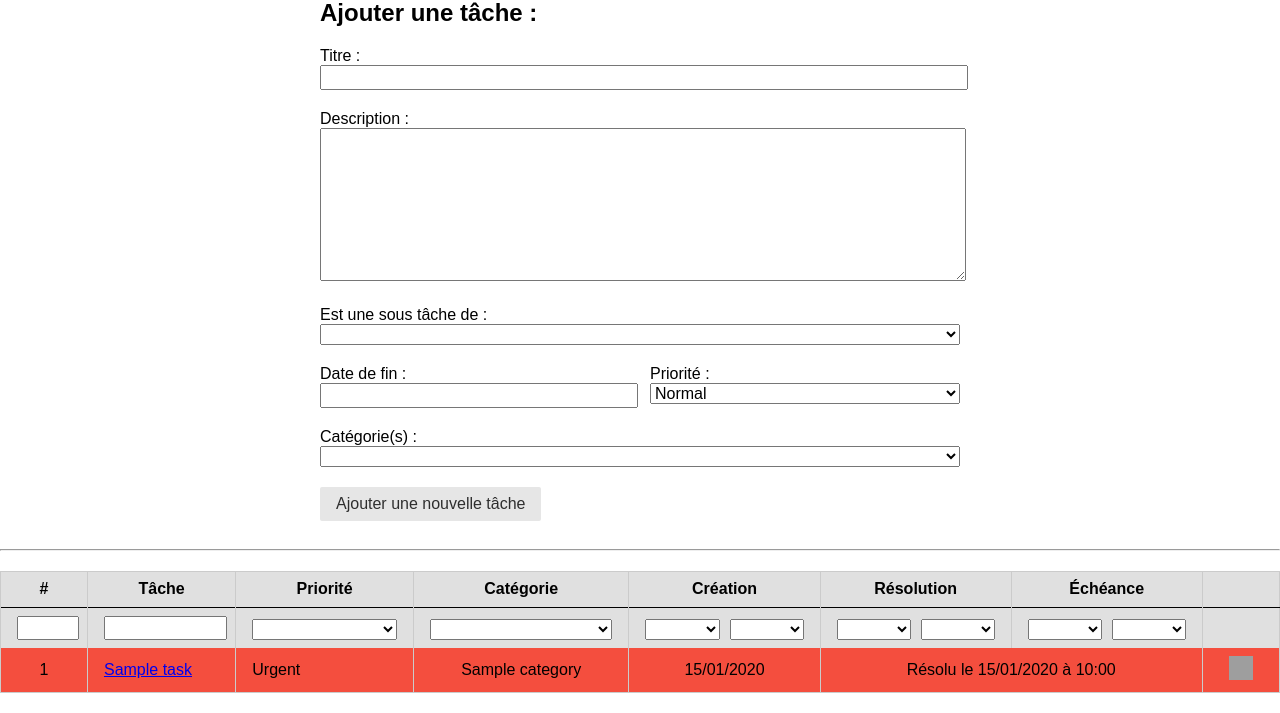
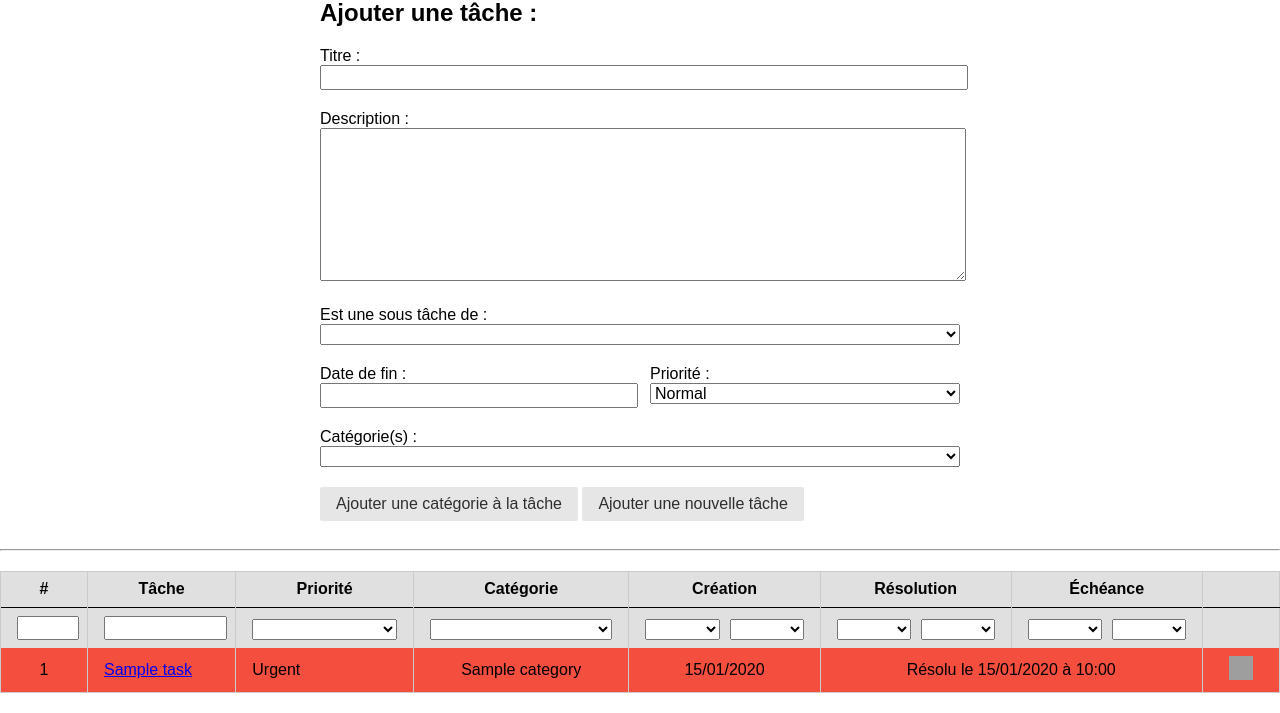
Before and after one commit to Bruce1347/YATDLM, a Django app: page /todo/lists/1/ in a window 1280 px wide, after a click on "Ajouter une tâche". Shown: the part 267-980 px from the top of the page. Run offline with Django 3.2, Linux system fonts and the light colour scheme; a user stored in the database is signed in; tables that the repository leaves empty hold one stand-in row (values such as "Sample post"); parts of the project's set-up code (start-up, migrations or seed data) failed here and were passed over; some libraries are stand-ins or nearby versions; grey boxes are pictures that could not be loaded.

Commit message:
#118: Fix the multi categories addition when a task is created
This feature was originally meant to be added with the categories system
but it got lost somehow.
This commit adds the missing code part to handle this missed feature.

```diff
--- a/yatdlm/templates/todo/list.html
+++ b/yatdlm/templates/todo/list.html
@@ -60,7 +60,12 @@
                             <option value="-1"></option>
                         </select>
                     </div>
-                    <button class="marginb-normal pure-button" type="button" onclick="add_task_exp('/todo/lists/{{ list.id }}/add_task');">Ajouter une nouvelle tâche</button>
+                    <button class="marginb-normal pure-button" type="button" id="add_new_task_category">
+                        Ajouter une catégorie à la tâche
+                    </button>
+                    <button class="marginb-normal pure-button" type="button" onclick="add_task_exp('/todo/lists/{{ list.id }}/add_task');">
+                        Ajouter une nouvelle tâche
+                    </button>
                 </form>
             </div>
             <hr>
--- a/yatdlm/todo/static/js/list.js
+++ b/yatdlm/todo/static/js/list.js
@@ -16,6 +16,7 @@ var picker = flatpickr(document.getElementById('new_task_due_date'), {
 const category_to_edit = document.getElementById("category_to_edit");
 const edit_category_btn = document.getElementById("edit_category-btn");
 const delete_category_btn = document.getElementById("delete_category-btn");
+const add_category_to_new_task_btn = document.getElementById("add_new_task_category");
 
 const categories = [];
 // Store the followups in a map with task id as key
@@ -72,6 +73,11 @@ function setup_event_listeners_buttons(public) {
         await delete_category();
         await fetch_categories();
         update_categories();
+    });
+    add_category_to_new_task_btn.addEventListener('click', function() {
+        let cat_select = categoriesToSelect(categories);
+        cat_select.classList.add("fullwidth");
+        document.getElementById("new_task_categories_container").appendChild(cat_select);
     });
 }
 
```
